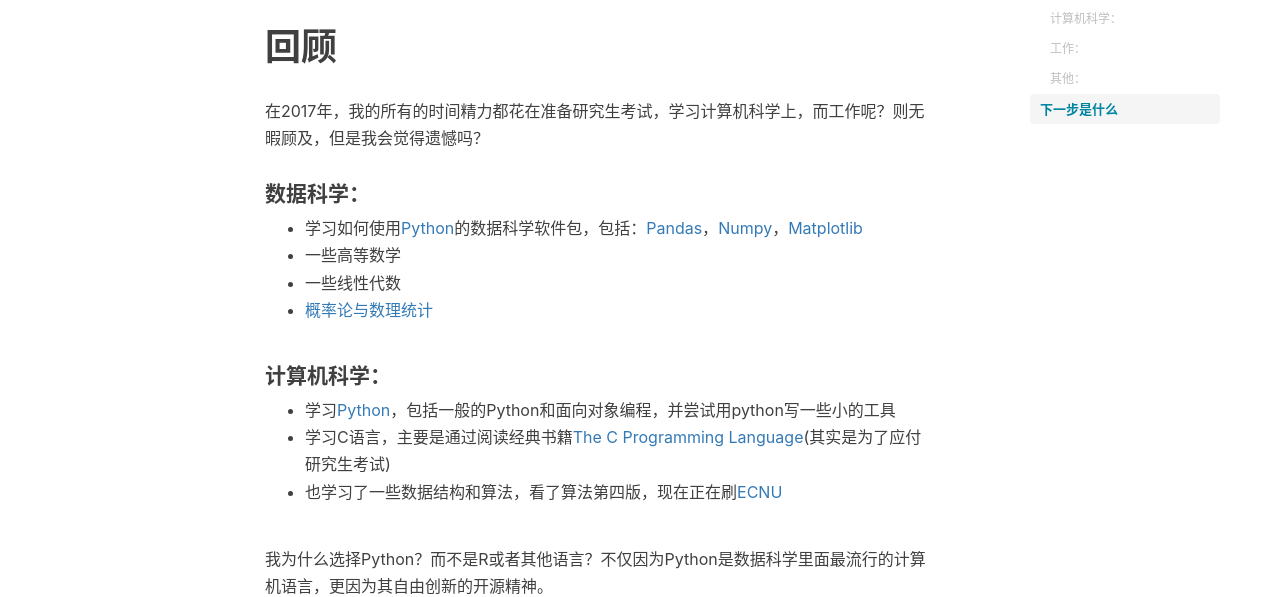
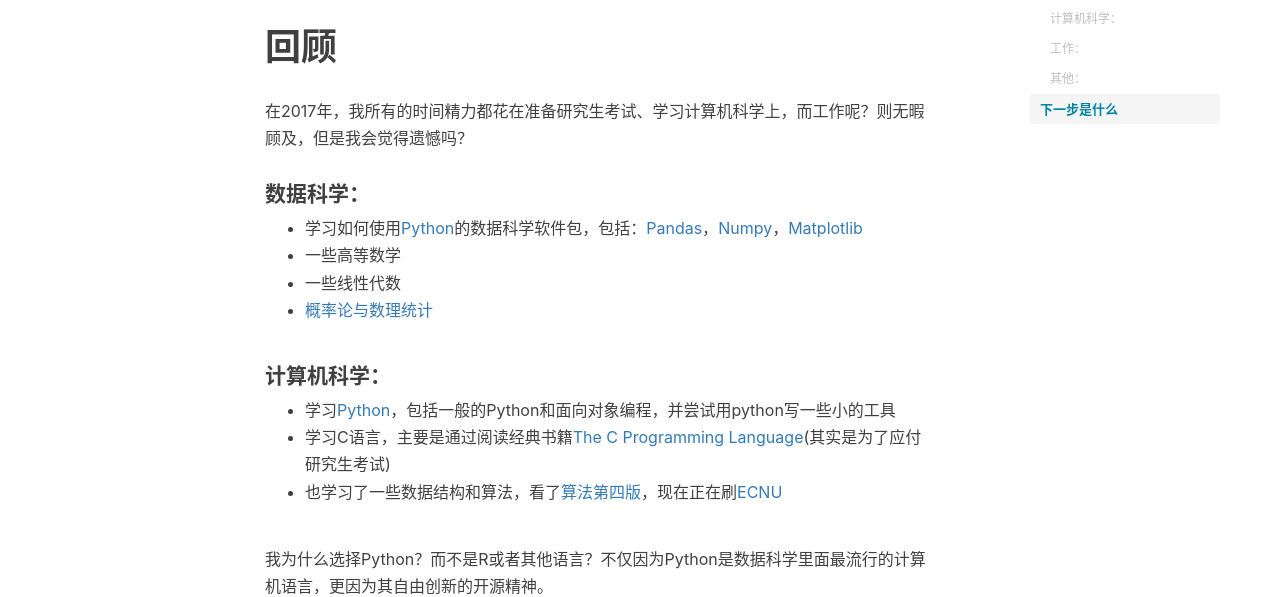
Before and after one commit to 77QingLiu/77QingLiu.github.io, a Jekyll site: the page built from _posts/2018-02-24-2017-year-end-summary.md, in a window 1280 px wide. Shown: the part 613-1210 px from the top of the page. Built offline with Jekyll 4.4.1, drawn with Linux system fonts in a browser that asks for light colours; nearby versions of some CDN libraries; comment, search, counter and statistics services are not loaded.

Commit message:
修改措辞

```diff
--- a/_posts/2017-year-end-summary/zh.md
+++ b/_posts/2017-year-end-summary/zh.md
@@ -2,7 +2,7 @@
 
 
 # 回顾
-在2017年，我的所有的时间精力都花在准备研究生考试，学习计算机科学上，而工作呢？则无暇顾及，但是我会觉得遗憾吗？
+在2017年，我所有的时间精力都花在准备研究生考试、学习计算机科学上，而工作呢？则无暇顾及，但是我会觉得遗憾吗？
 
 #### 数据科学：
 * 学习如何使用[Python](https://www.python.org/)的数据科学软件包，包括：[Pandas](https://pandas.pydata.org/)，[Numpy](http：// www。 numpy.org/)，[Matplotlib](https://matplotlib.org/)
@@ -13,7 +13,7 @@
 #### 计算机科学：
 * 学习[Python](https://www.python.org/)，包括一般的Python和面向对象编程，并尝试用python写一些小的工具
 * 学习C语言，主要是通过阅读经典书籍[The C Programming Language](https://book.douban.com/subject/1236999/)(其实是为了应付研究生考试)
-* 也学习了一些数据结构和算法，看了算法第四版，现在正在刷[ECNU](http://acm.ecnu.edu.cn/problem/)
+* 也学习了一些数据结构和算法，看了[算法第四版](https://book.douban.com/subject/19952400/)，现在正在刷[ECNU](http://acm.ecnu.edu.cn/problem/)
 
 我为什么选择Python？而不是R或者其他语言？不仅因为Python是数据科学里面最流行的计算机语言，更因为其自由创新的开源精神。
 
```
